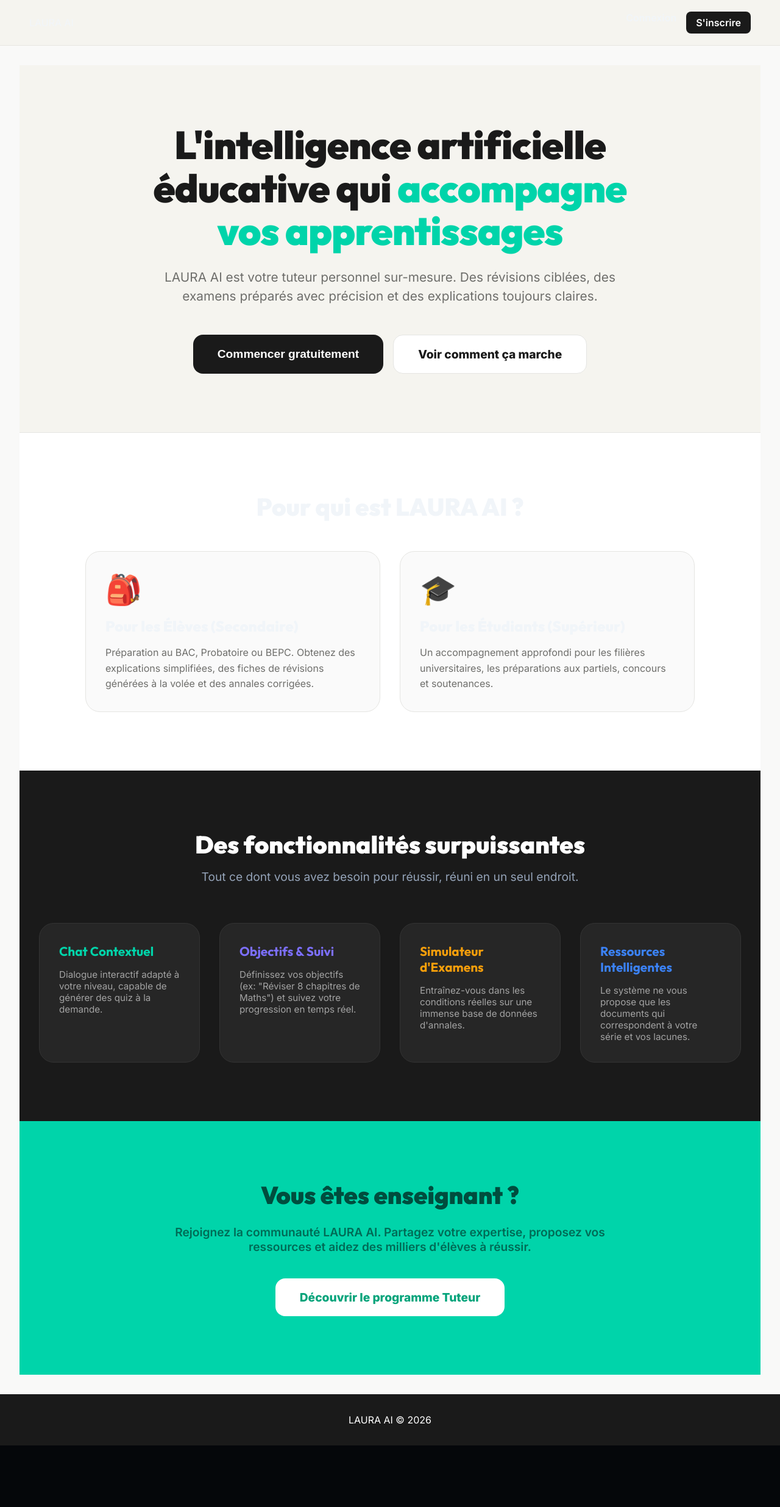
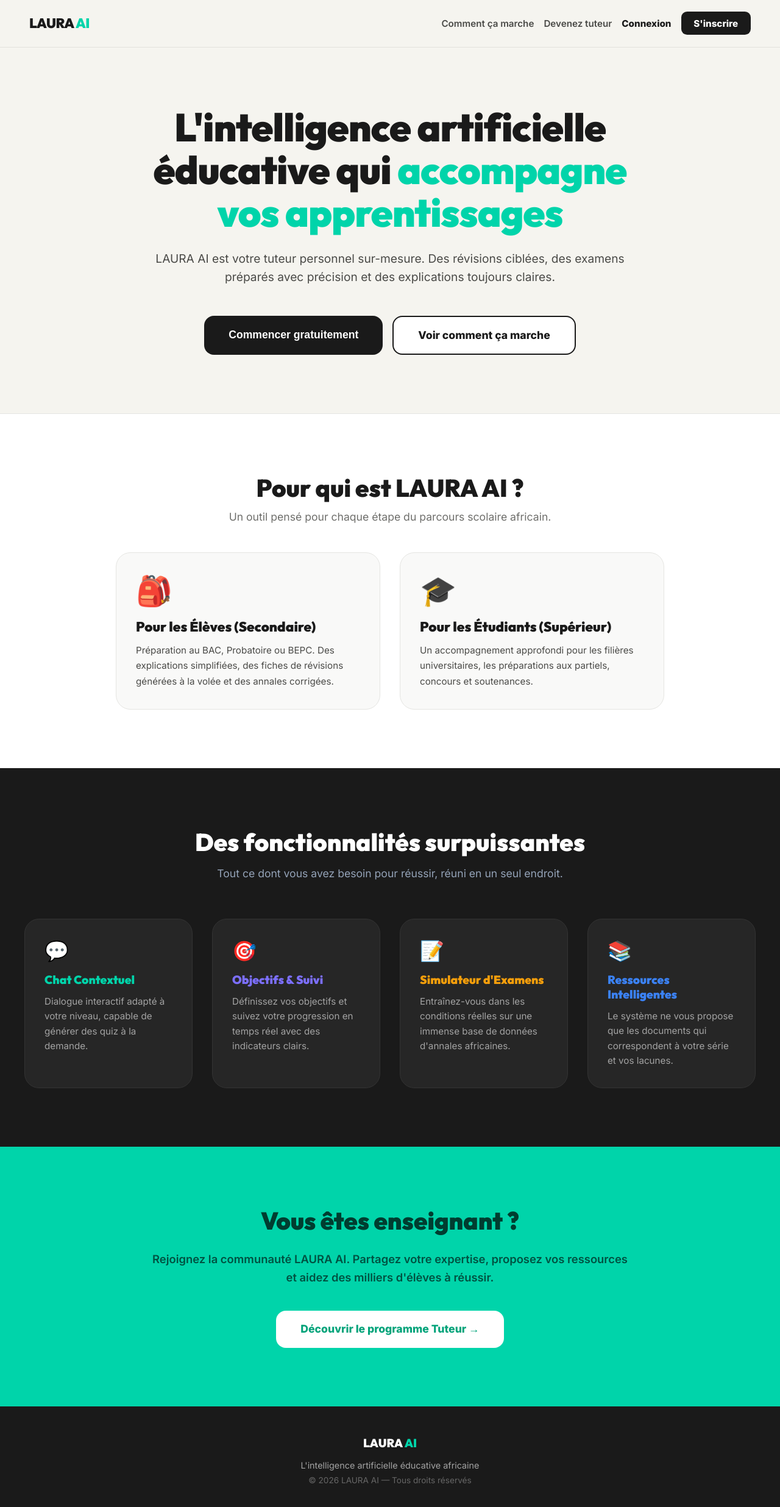
Before and after one commit to Meik20/Laura-AI, a React (Vite) app in the folder client/: page / in a window 1280 px wide. Shown: the top 2472 px of the page at 61% size. Before the commit the page ends 2371 px from the top, so only its background shows below. Built offline with nearby package versions, Linux system fonts and the light colour scheme.

Commit message:
fix: explicit dark text colors on all public pages, improved PublicLayout header

```diff
--- a/client/src/layouts/PublicLayout.jsx
+++ b/client/src/layouts/PublicLayout.jsx
@@ -1,20 +1,33 @@
-import { Outlet } from 'react-router-dom';
+import { Link, Outlet } from 'react-router-dom';
 
 export default function PublicLayout() {
   return (
-    <div style={{ minHeight: '100vh', display: 'flex', flexDirection: 'column', fontFamily: "'Inter', sans-serif", background: '#F9F9F8' }}>
-      <header style={{ padding: '1.2rem 3rem', background: '#F5F4EF', borderBottom: '1px solid rgba(0,0,0,0.06)', display: 'flex', justifyContent: 'space-between', alignItems: 'center' }}>
-        <div>LAURA AI</div>
-        <nav style={{ display: 'flex', gap: '1rem' }}>
-          <a href="/login" style={{ color: 'inherit', textDecoration: 'none', fontWeight: 600 }}>Connexion</a>
-          <a href="/signup" style={{ background: '#1A1A1A', color: 'white', padding: '0.5rem 1rem', borderRadius: '0.5rem', textDecoration: 'none', fontWeight: 600 }}>S'inscrire</a>
+    <div style={{ minHeight: '100vh', display: 'flex', flexDirection: 'column', fontFamily: "'Inter', sans-serif", background: '#F9F9F8', color: '#1A1A1A' }}>
+
+      <header style={{ padding: '1.2rem 3rem', background: '#F5F4EF', borderBottom: '1px solid rgba(0,0,0,0.08)', display: 'flex', justifyContent: 'space-between', alignItems: 'center', position: 'sticky', top: 0, zIndex: 100 }}>
+        <Link to="/" style={{ textDecoration: 'none' }}>
+          <div style={{ fontFamily: "'Outfit', sans-serif", fontWeight: 900, fontSize: '1.4rem', color: '#1A1A1A', letterSpacing: '-0.5px' }}>
+            LAURA <span style={{ color: '#00D4AA' }}>AI</span>
+          </div>
+        </Link>
+        <nav style={{ display: 'flex', gap: '1rem', alignItems: 'center' }}>
+          <Link to="/how-it-works" style={{ color: '#4A4A47', textDecoration: 'none', fontWeight: 600, fontSize: '0.95rem' }}>Comment ça marche</Link>
+          <Link to="/become-tutor" style={{ color: '#4A4A47', textDecoration: 'none', fontWeight: 600, fontSize: '0.95rem' }}>Devenez tuteur</Link>
+          <Link to="/login" style={{ color: '#1A1A1A', textDecoration: 'none', fontWeight: 700, fontSize: '0.95rem' }}>Connexion</Link>
+          <Link to="/signup" style={{ background: '#1A1A1A', color: 'white', padding: '0.6rem 1.3rem', borderRadius: '0.6rem', textDecoration: 'none', fontWeight: 700, fontSize: '0.95rem' }}>S'inscrire</Link>
         </nav>
       </header>
-      <main style={{ flex: 1, padding: '2rem' }}>
+
+      <main style={{ flex: 1 }}>
         <Outlet />
       </main>
-      <footer style={{ background: '#1A1A1A', color: 'white', padding: '2rem', textAlign: 'center' }}>
-        LAURA AI © 2026
+
+      <footer style={{ background: '#1A1A1A', color: '#A3A3A3', padding: '3rem 2rem', textAlign: 'center' }}>
+        <div style={{ fontFamily: "'Outfit', sans-serif", fontWeight: 900, fontSize: '1.2rem', color: 'white', marginBottom: '1rem' }}>
+          LAURA <span style={{ color: '#00D4AA' }}>AI</span>
+        </div>
+        <p style={{ fontSize: '0.9rem', marginBottom: '0.5rem' }}>L'intelligence artificielle éducative africaine</p>
+        <p style={{ fontSize: '0.85rem', color: '#666' }}>© 2026 LAURA AI — Tous droits réservés</p>
       </footer>
     </div>
   );
--- a/client/src/pages/public/HomePage.jsx
+++ b/client/src/pages/public/HomePage.jsx
@@ -4,13 +4,31 @@
   const navigate = useNavigate();
 
   const handleStart = () => {
-    // Si connecté, diriger vers dashboard, sinon vers signup (Simulation)
     const isLoggedIn = false;
     if (isLoggedIn) navigate('/learn/dashboard');
     else navigate('/signup');
   };
 
-  const featureCard = { background: 'white', padding: '2rem', borderRadius: '1.5rem', border: '1px solid #E5E5E2', textAlign: 'left', flex: 1, minWidth: '250px' };
+  const featureCard = {
+    background: 'white',
+    padding: '2rem',
+    borderRadius: '1.5rem',
+    border: '1px solid #E5E5E2',
+    textAlign: 'left',
+    flex: 1,
+    minWidth: '250px',
+  };
+
+  const darkFeatureCard = {
+    background: '#262626',
+    border: '1px solid #333',
+    color: 'white',
+    padding: '2rem',
+    borderRadius: '1.5rem',
+    textAlign: 'left',
+    flex: 1,
+    minWidth: '250px',
+  };
 
   return (
     <div style={{ display: 'flex', flexDirection: 'column' }}>
@@ -18,17 +36,23 @@
       {/* HERO SECTION */}
       <section style={{ textAlign: 'center', padding: '6rem 2rem', background: '#F5F4EF', borderBottom: '1px solid #E5E5E2' }}>
         <div style={{ maxWidth: '800px', margin: '0 auto' }}>
-          <h1 style={{ fontSize: '4rem', fontWeight: 900, color: '#1A1A1A', lineHeight: 1.1, marginBottom: '1.5rem', letterSpacing: '-1px' }}>
+          <h1 style={{ fontSize: 'clamp(2.5rem, 6vw, 4rem)', fontWeight: 900, color: '#1A1A1A', lineHeight: 1.1, marginBottom: '1.5rem', letterSpacing: '-1px' }}>
             L'intelligence artificielle éducative qui <span style={{ color: '#00D4AA' }}>accompagne vos apprentissages</span>
           </h1>
-          <p style={{ fontSize: '1.3rem', color: '#6E6E6B', marginBottom: '3rem', lineHeight: 1.5 }}>
+          <p style={{ fontSize: '1.2rem', color: '#4A4A47', marginBottom: '3rem', lineHeight: 1.6 }}>
             LAURA AI est votre tuteur personnel sur-mesure. Des révisions ciblées, des examens préparés avec précision et des explications toujours claires.
           </p>
-          <div style={{ display: 'flex', gap: '1rem', justifyContent: 'center' }}>
-            <button onClick={handleStart} style={{ padding: '1.2rem 2.5rem', background: '#1A1A1A', color: 'white', border: 'none', borderRadius: '1rem', fontSize: '1.2rem', fontWeight: 800, cursor: 'pointer', transition: 'transform 0.2s' }}>
+          <div style={{ display: 'flex', gap: '1rem', justifyContent: 'center', flexWrap: 'wrap' }}>
+            <button
+              onClick={handleStart}
+              style={{ padding: '1.2rem 2.5rem', background: '#1A1A1A', color: 'white', border: 'none', borderRadius: '1rem', fontSize: '1.1rem', fontWeight: 800, cursor: 'pointer' }}
+            >
               Commencer gratuitement
             </button>
-            <Link to="/how-it-works" style={{ padding: '1.2rem 2.5rem', background: 'white', color: '#1A1A1A', border: '1px solid #E5E5E2', borderRadius: '1rem', fontSize: '1.2rem', fontWeight: 700, cursor: 'pointer', textDecoration: 'none', display: 'inline-block' }}>
+            <Link
+              to="/how-it-works"
+              style={{ padding: '1.2rem 2.5rem', background: 'white', color: '#1A1A1A', border: '2px solid #1A1A1A', borderRadius: '1rem', fontSize: '1.1rem', fontWeight: 700, textDecoration: 'none', display: 'inline-flex', alignItems: 'center' }}
+            >
               Voir comment ça marche
             </Link>
           </div>
@@ -37,19 +61,20 @@
 
       {/* POUR QUI ? */}
       <section style={{ padding: '6rem 2rem', background: 'white', textAlign: 'center' }}>
-        <h2 style={{ fontSize: '2.5rem', fontWeight: 800, marginBottom: '3rem' }}>Pour qui est LAURA AI ?</h2>
-        <div style={{ maxWidth: '1000px', margin: '0 auto', display: 'grid', gridTemplateColumns: 'repeat(auto-fit, minmax(300px, 1fr))', gap: '2rem' }}>
+        <h2 style={{ fontSize: '2.5rem', fontWeight: 900, marginBottom: '0.75rem', color: '#1A1A1A' }}>Pour qui est LAURA AI ?</h2>
+        <p style={{ color: '#6E6E6B', fontSize: '1.1rem', marginBottom: '3rem' }}>Un outil pensé pour chaque étape du parcours scolaire africain.</p>
+        <div style={{ maxWidth: '900px', margin: '0 auto', display: 'grid', gridTemplateColumns: 'repeat(auto-fit, minmax(280px, 1fr))', gap: '2rem' }}>
 
-          <div style={{ ...featureCard, background: '#FAFAFA' }}>
+          <div style={{ ...featureCard, background: '#F9F9F8' }}>
             <div style={{ fontSize: '3rem', marginBottom: '1rem' }}>🎒</div>
-            <h3 style={{ fontSize: '1.5rem', fontWeight: 800, marginBottom: '1rem' }}>Pour les Élèves (Secondaire)</h3>
-            <p style={{ color: '#6E6E6B', lineHeight: 1.6 }}>Préparation au BAC, Probatoire ou BEPC. Obtenez des explications simplifiées, des fiches de révisions générées à la volée et des annales corrigées.</p>
+            <h3 style={{ fontSize: '1.4rem', fontWeight: 800, marginBottom: '0.75rem', color: '#1A1A1A' }}>Pour les Élèves (Secondaire)</h3>
+            <p style={{ color: '#4A4A47', lineHeight: 1.7, fontSize: '0.95rem' }}>Préparation au BAC, Probatoire ou BEPC. Des explications simplifiées, des fiches de révisions générées à la volée et des annales corrigées.</p>
           </div>
 
-          <div style={{ ...featureCard, background: '#FAFAFA' }}>
+          <div style={{ ...featureCard, background: '#F9F9F8' }}>
             <div style={{ fontSize: '3rem', marginBottom: '1rem' }}>🎓</div>
-            <h3 style={{ fontSize: '1.5rem', fontWeight: 800, marginBottom: '1rem' }}>Pour les Étudiants (Supérieur)</h3>
-            <p style={{ color: '#6E6E6B', lineHeight: 1.6 }}>Un accompagnement approfondi pour les filières universitaires, les préparations aux partiels, concours et soutenances.</p>
+            <h3 style={{ fontSize: '1.4rem', fontWeight: 800, marginBottom: '0.75rem', color: '#1A1A1A' }}>Pour les Étudiants (Supérieur)</h3>
+            <p style={{ color: '#4A4A47', lineHeight: 1.7, fontSize: '0.95rem' }}>Un accompagnement approfondi pour les filières universitaires, les préparations aux partiels, concours et soutenances.</p>
           </div>
 
         </div>
@@ -57,29 +82,33 @@
 
       {/* FONCTIONNALITÉS */}
       <section style={{ padding: '6rem 2rem', background: '#1A1A1A', color: 'white', textAlign: 'center' }}>
-        <h2 style={{ fontSize: '2.5rem', fontWeight: 800, marginBottom: '1rem' }}>Des fonctionnalités surpuissantes</h2>
-        <p style={{ fontSize: '1.2rem', color: '#94A3B8', marginBottom: '4rem' }}>Tout ce dont vous avez besoin pour réussir, réuni en un seul endroit.</p>
+        <h2 style={{ fontSize: '2.5rem', fontWeight: 900, marginBottom: '1rem', color: 'white' }}>Des fonctionnalités surpuissantes</h2>
+        <p style={{ fontSize: '1.1rem', color: '#94A3B8', marginBottom: '4rem' }}>Tout ce dont vous avez besoin pour réussir, réuni en un seul endroit.</p>
 
         <div style={{ maxWidth: '1200px', margin: '0 auto', display: 'flex', flexWrap: 'wrap', gap: '2rem' }}>
 
-          <div style={{ ...featureCard, background: '#262626', border: '1px solid #333', color: 'white' }}>
-            <h3 style={{ fontSize: '1.3rem', marginBottom: '1rem', color: '#00D4AA' }}>Chat Contextuel</h3>
-            <p style={{ color: '#A3A3A3', fontSize: '0.95rem' }}>Dialogue interactif adapté à votre niveau, capable de générer des quiz à la demande.</p>
+          <div style={darkFeatureCard}>
+            <div style={{ fontSize: '2rem', marginBottom: '1rem' }}>💬</div>
+            <h3 style={{ fontSize: '1.2rem', marginBottom: '0.75rem', color: '#00D4AA', fontWeight: 800 }}>Chat Contextuel</h3>
+            <p style={{ color: '#A3A3A3', fontSize: '0.95rem', lineHeight: 1.6 }}>Dialogue interactif adapté à votre niveau, capable de générer des quiz à la demande.</p>
           </div>
 
-          <div style={{ ...featureCard, background: '#262626', border: '1px solid #333', color: 'white' }}>
-            <h3 style={{ fontSize: '1.3rem', marginBottom: '1rem', color: '#7C6FFF' }}>Objectifs & Suivi</h3>
-            <p style={{ color: '#A3A3A3', fontSize: '0.95rem' }}>Définissez vos objectifs (ex: "Réviser 8 chapitres de Maths") et suivez votre progression en temps réel.</p>
+          <div style={darkFeatureCard}>
+            <div style={{ fontSize: '2rem', marginBottom: '1rem' }}>🎯</div>
+            <h3 style={{ fontSize: '1.2rem', marginBottom: '0.75rem', color: '#7C6FFF', fontWeight: 800 }}>Objectifs & Suivi</h3>
+            <p style={{ color: '#A3A3A3', fontSize: '0.95rem', lineHeight: 1.6 }}>Définissez vos objectifs et suivez votre progression en temps réel avec des indicateurs clairs.</p>
           </div>
 
-          <div style={{ ...featureCard, background: '#262626', border: '1px solid #333', color: 'white' }}>
-            <h3 style={{ fontSize: '1.3rem', marginBottom: '1rem', color: '#F59E0B' }}>Simulateur d'Examens</h3>
-            <p style={{ color: '#A3A3A3', fontSize: '0.95rem' }}>Entraînez-vous dans les conditions réelles sur une immense base de données d'annales.</p>
+          <div style={darkFeatureCard}>
+            <div style={{ fontSize: '2rem', marginBottom: '1rem' }}>📝</div>
+            <h3 style={{ fontSize: '1.2rem', marginBottom: '0.75rem', color: '#F59E0B', fontWeight: 800 }}>Simulateur d'Examens</h3>
+            <p style={{ color: '#A3A3A3', fontSize: '0.95rem', lineHeight: 1.6 }}>Entraînez-vous dans les conditions réelles sur une immense base de données d'annales africaines.</p>
           </div>
 
-          <div style={{ ...featureCard, background: '#262626', border: '1px solid #333', color: 'white' }}>
-            <h3 style={{ fontSize: '1.3rem', marginBottom: '1rem', color: '#3B82F6' }}>Ressources Intelligentes</h3>
-            <p style={{ color: '#A3A3A3', fontSize: '0.95rem' }}>Le système ne vous propose que les documents qui correspondent à votre série et vos lacunes.</p>
+          <div style={darkFeatureCard}>
+            <div style={{ fontSize: '2rem', marginBottom: '1rem' }}>📚</div>
+            <h3 style={{ fontSize: '1.2rem', marginBottom: '0.75rem', color: '#3B82F6', fontWeight: 800 }}>Ressources Intelligentes</h3>
+            <p style={{ color: '#A3A3A3', fontSize: '0.95rem', lineHeight: 1.6 }}>Le système ne vous propose que les documents qui correspondent à votre série et vos lacunes.</p>
           </div>
 
         </div>
@@ -88,12 +117,15 @@
       {/* DEVENEZ TUTEUR */}
       <section style={{ padding: '6rem 2rem', background: '#00D4AA', textAlign: 'center' }}>
         <div style={{ maxWidth: '800px', margin: '0 auto' }}>
-          <h2 style={{ fontSize: '2.5rem', fontWeight: 900, marginBottom: '1.5rem', color: '#004D3E' }}>Vous êtes enseignant ?</h2>
-          <p style={{ fontSize: '1.2rem', color: '#006B56', marginBottom: '2.5rem', fontWeight: 600 }}>
+          <h2 style={{ fontSize: '2.5rem', fontWeight: 900, marginBottom: '1.5rem', color: '#003D30' }}>Vous êtes enseignant ?</h2>
+          <p style={{ fontSize: '1.15rem', color: '#005242', marginBottom: '2.5rem', fontWeight: 600, lineHeight: 1.6 }}>
             Rejoignez la communauté LAURA AI. Partagez votre expertise, proposez vos ressources et aidez des milliers d'élèves à réussir.
           </p>
-          <Link to="/become-tutor" style={{ padding: '1.2rem 2.5rem', background: 'white', color: '#00A37A', border: 'none', borderRadius: '1rem', fontSize: '1.2rem', fontWeight: 800, textDecoration: 'none', display: 'inline-block' }}>
-            Découvrir le programme Tuteur
+          <Link
+            to="/become-tutor"
+            style={{ padding: '1.2rem 2.5rem', background: 'white', color: '#00A37A', border: 'none', borderRadius: '1rem', fontSize: '1.1rem', fontWeight: 800, textDecoration: 'none', display: 'inline-block' }}
+          >
+            Découvrir le programme Tuteur →
           </Link>
         </div>
       </section>
```
